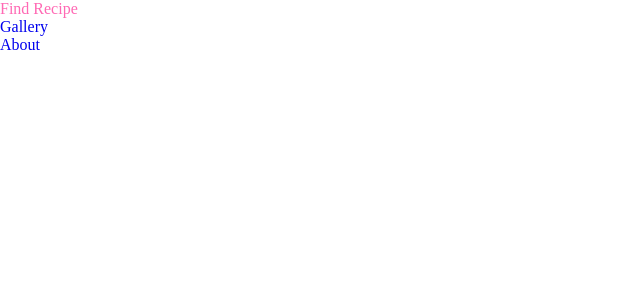
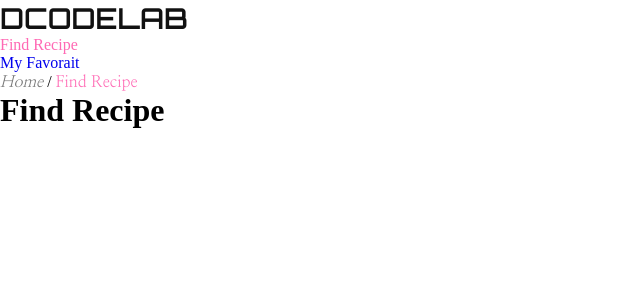
Before and after one commit to seohyon-cho/next13-atomic, a Next.js app: page /find-recipe in a window 1280 px wide. Shown: the top 300 px of the page, without its empty margins (0-640 px from the left). Built offline with nearby package versions, Linux system fonts and the light colour scheme.

Commit message:
layout컴포넌트 생성해서 페이지 구성

```diff
--- /dev/null
+++ b/components/organisms/header/Header.jsx
@@ -0,0 +1,15 @@
+import clsx from 'clsx';
+import styles from './header.module.scss';
+import Text from '@/components/atoms/text/Text';
+import Navbar from '@/components/molecules/navbar/Navbar';
+
+export default function Header() {
+	return (
+		<section className={clsx(styles.header)}>
+			<Text url={'/'} styleType={'logo'}>
+				DCODELAB
+			</Text>
+			<Navbar data={['Find Recipe', 'My Favorait']} />
+		</section>
+	);
+}
--- /dev/null
+++ b/components/organisms/header/header.module.scss
@@ -0,0 +1,2 @@
+.header {
+}
--- /dev/null
+++ b/components/template/layout/Layout.jsx
@@ -0,0 +1,14 @@
+import clsx from 'clsx';
+import styles from './layout.module.scss';
+import Header from '@/components/organisms/header/Header';
+import Breadcrumb from '@/components/molecules/breadcrumb/Breadcrumb';
+
+export default function Layout({ children }) {
+	return (
+		<main className={clsx(styles.layout)}>
+			<Header />
+			<Breadcrumb />
+			{children}
+		</main>
+	);
+}
--- /dev/null
+++ b/components/template/layout/layout.module.scss
@@ -0,0 +1,2 @@
+.layout {
+}
--- a/pages/find-recipe/index.jsx
+++ b/pages/find-recipe/index.jsx
@@ -1,12 +1,13 @@
 import clsx from 'clsx';
 import styles from './find-recipe.module.scss';
-import Navbar from '@/components/molecules/navbar/Navbar';
+import Layout from '@/components/template/layout/Layout';
 
 export default function FindRecipe() {
 	return (
-		<section className={clsx(styles.findRecipe)}>
-			{/* Navbar 호출 시, 화면에 출력할 메뉴명 전달 */}
-			<Navbar data={['Find Recipe', 'Gallery', 'About']} />
-		</section>
+		<div className={clsx(styles.findRecipe)}>
+			<Layout>
+				<h1>Find Recipe</h1>
+			</Layout>
+		</div>
 	);
 }
```
Also changed, not shown: pages/index.js (+5 -4 lines).
